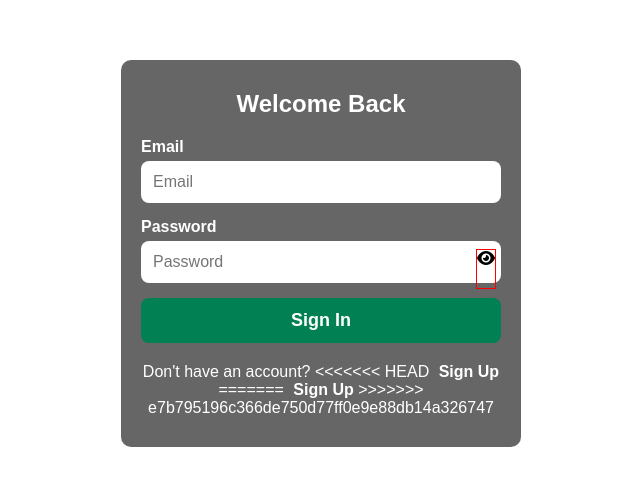
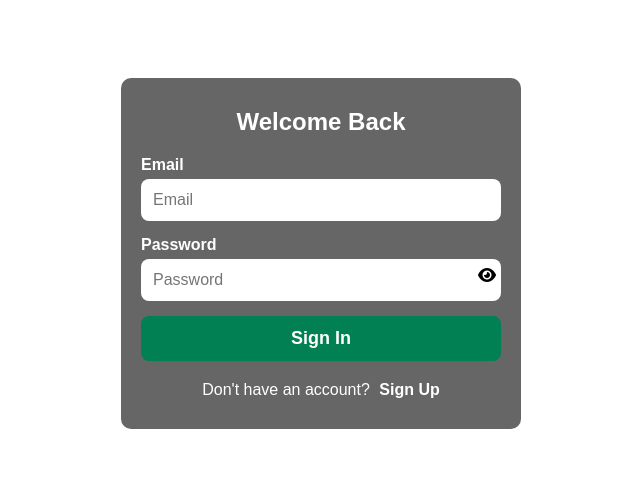
Before and after one commit to VLAD2-V/Ohafia-Techrise-Project, a plain HTML site: page login.html in a window 1280 px wide. Shown: the part 147-632 px from the top of the page, without its empty margins (319-959 px from the left). Drawn offline with Linux system fonts and the light colour scheme.

Commit message:
login and style modified

```diff
--- a/login.html
+++ b/login.html
@@ -33,11 +33,7 @@
           </form>
           <div class="signup-link">
             <span>Don't have an account?</span>
-<<<<<<< HEAD
             <a href="signup.html">Sign Up</a>
-=======
-            <a href="#">Sign Up</a>
->>>>>>> e7b795196c366de750d77ff0e9e88db14a326747
           </div>
         </div>
       </div>
--- a/style.css
+++ b/style.css
@@ -75,7 +75,6 @@ input{
 .password-wrapper .toggle-password {
   position: absolute;
   height: 40px;
-  /* border: 1px solid red; */
   right: 5px;
   top: 50%;
   z-index: 1000;
@@ -206,7 +205,6 @@ header {
   top: 40%;
   transform: translateY(-50%);
   cursor: pointer;
-  border: 1px solid red;
 }
 
 .radio-group, .checkbox-group {
```
